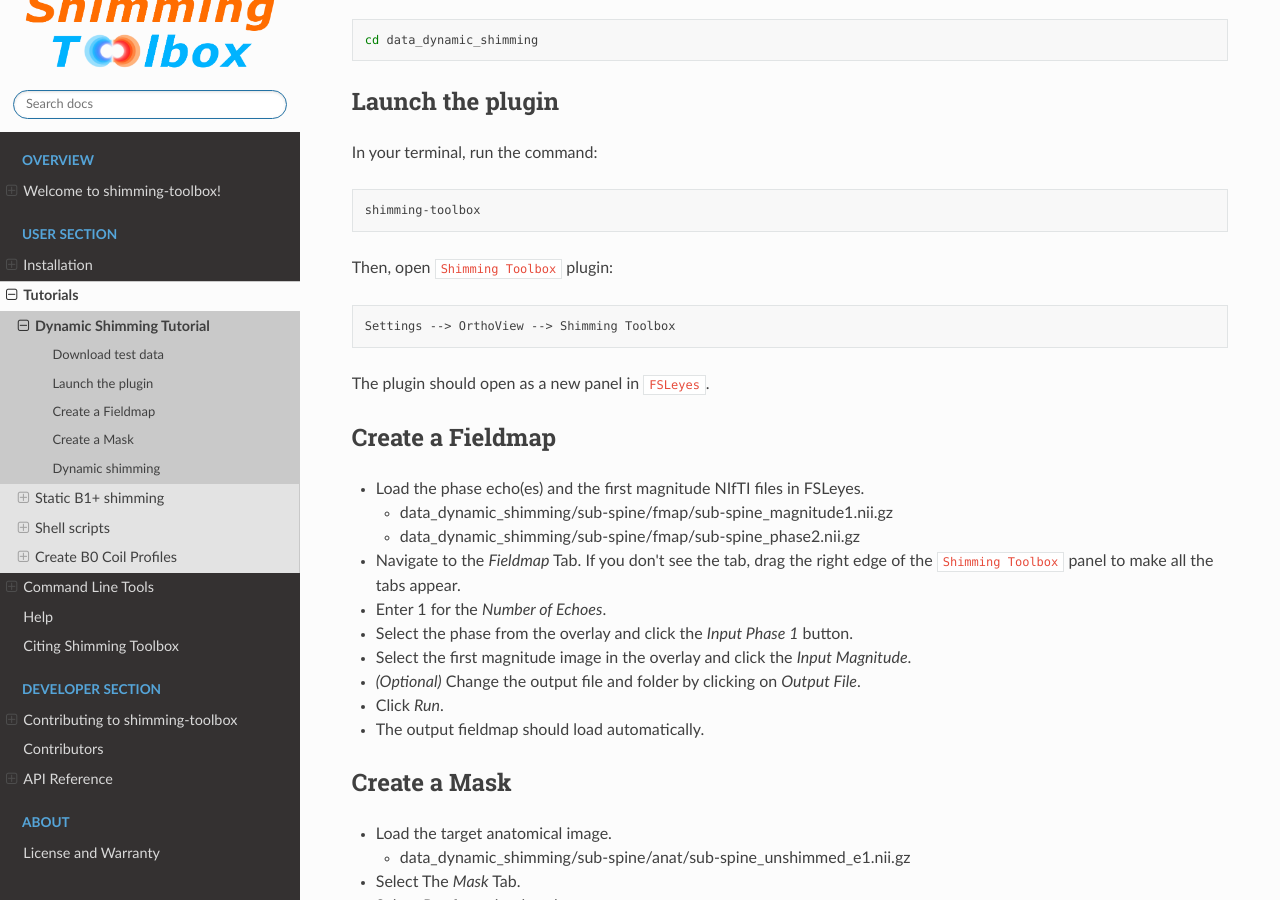
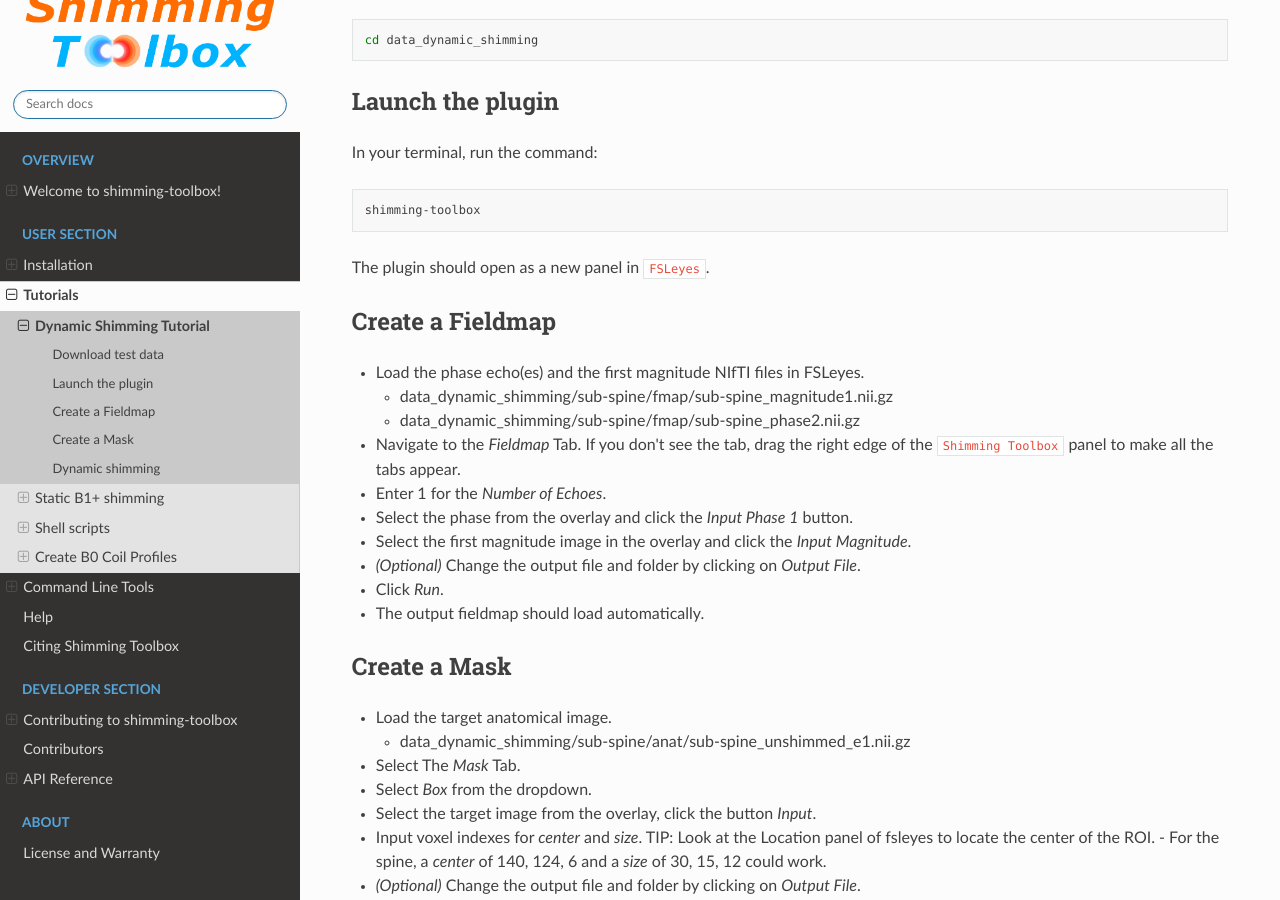
Before and after one commit to shimming-toolbox/shimming-toolbox, a Sphinx documentation site: the page built from docs/source/user_section/tutorials/b0_dynamic_shimming.rst, in a window 1280 px wide and 900 px high, scrolled down 529 px. Built offline with Sphinx 7.4.7 and the Read the Docs theme 2.0.0, drawn with Linux system fonts in a browser that asks for light colours.

Commit message:
Apply changes from code review

```diff
--- a/docs/source/user_section/installation/install_on_mac_and_linux.rst
+++ b/docs/source/user_section/installation/install_on_mac_and_linux.rst
@@ -29,7 +29,7 @@ Installation Procedure for macOS and Linux
 
 Open a Terminal, navigate where you want to download the source code and run the following commands.
 
-.. Note::
+.. Warning::
 
     Navigate anywhere except your $HOME. The installer will create a directory called ``shimming-toolbox`` in $HOME and
     would interfere with the source code if you download it in $HOME.
--- a/docs/source/user_section/tutorials/b0_dynamic_shimming.rst
+++ b/docs/source/user_section/tutorials/b0_dynamic_shimming.rst
@@ -34,12 +34,6 @@ In your terminal, run the command:
 .. code:: bash
 
     shimming-toolbox
-
-Then, open ``Shimming Toolbox`` plugin:
-
-.. code:: bash
-
-    Settings --> OrthoView --> Shimming Toolbox
 
 The plugin should open as a new panel in ``FSLeyes``.
 
--- a/docs/source/user_section/tutorials/b1_shimming.rst
+++ b/docs/source/user_section/tutorials/b1_shimming.rst
@@ -13,12 +13,6 @@ Open a Terminal and run:
 .. code:: bash
 
     shimming-toolbox
-
-Then, open the ``Shimming Toolbox`` plugin:
-
-.. code:: bash
-
-    Settings --> OrthoView --> Shimming Toolbox
 
 The plugin should open as a new panel in ``FSLeyes``.
 
```
Also changed, not shown: other parts of docs/source/user_section/installation/install_on_mac_and_linux.rst (+2 -2 lines), 1 other file.
